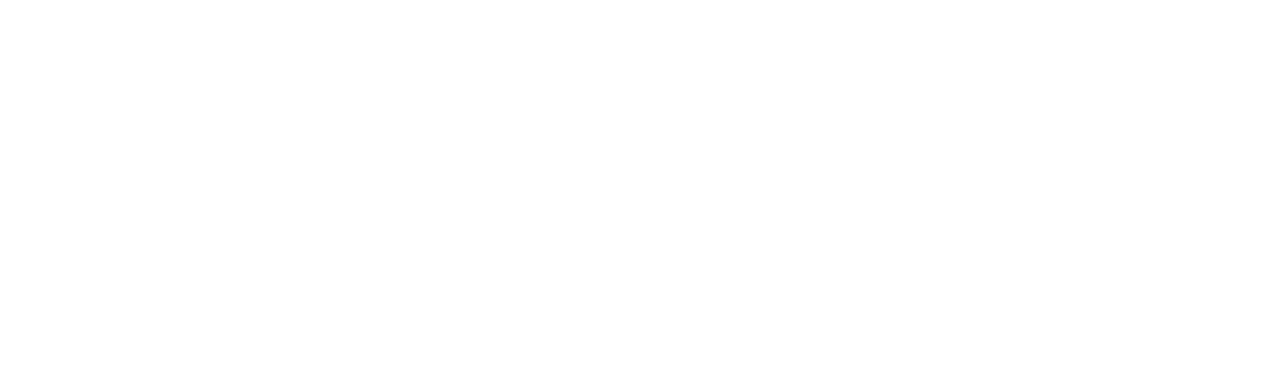
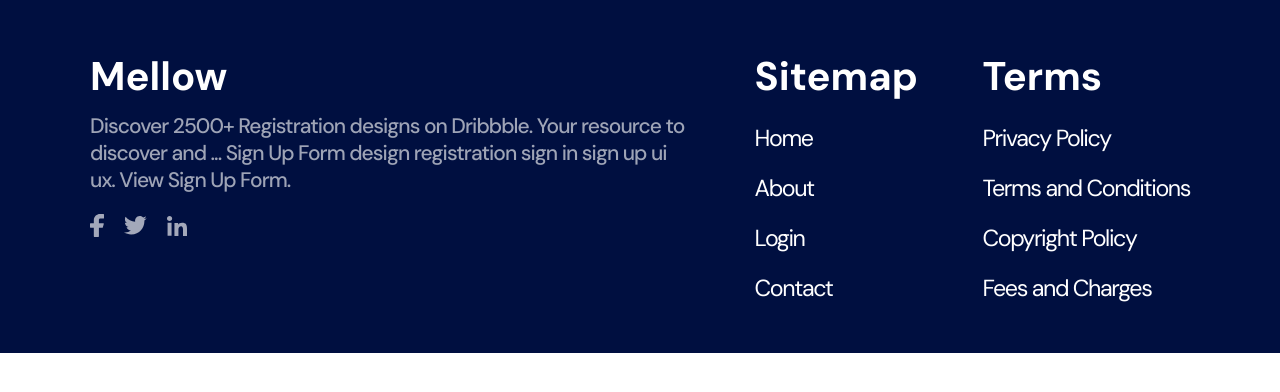
Before and after one commit to Jovit-Mathew236/Mellow, a React (Create React App) app: page / in a window 1280 px wide. Before the commit this address had no page. Shown: the top 392 px of the page. Built offline with nearby package versions, Linux system fonts and the light colour scheme; the HTML template or start-up script is replaced by a standard one.

Commit message:
new home page added and make footer

```diff
--- a/package.json
+++ b/package.json
@@ -1,6 +1,6 @@
 {
   "name": "newpro2",
-  "homepage": "https://jovit-mathew236.github.io/demo/",
+  "homepage": "demo",
   "version": "0.1.0",
   "private": true,
   "dependencies": {
@@ -10,7 +10,7 @@
     "react": "^18.2.0",
     "react-dom": "^18.2.0",
     "react-router-dom": "^6.3.0",
-    "react-scripts": "5.0.1",
+    "react-scripts": "^2.1.3",
     "web-vitals": "^2.1.4"
   },
   "scripts": {
--- a/public/index.html
+++ b/public/index.html
@@ -14,7 +14,7 @@
 
     <link rel="manifest" href="%PUBLIC_URL%/manifest.json" />
 
-    <title>Login</title>
+    <title>Mellow</title>
   </head>
   <body>
     <noscript>You need to enable JavaScript to run this app.</noscript>
--- a/src/App.js
+++ b/src/App.js
@@ -1,15 +1,18 @@
 import './App.css';
 import { BrowserRouter , Routes, Route } from 'react-router-dom';
+import React from 'react';
 
 import Login from './components/Login';
 import Onboarding from './components/Onboarding';
+import Home from './components/Home';
 
 function App() {
   return (
-    <BrowserRouter>
+    <BrowserRouter basename='/'>
       <Routes>
-        <Route path='/demo' element={<div><Login /></div>} />
-        <Route path='demo/onboarding' element={<div><Onboarding /></div>} />
+        <Route path='/login' element={<div><Login /></div>} />
+        <Route path='/onboarding' element={<div><Onboarding /></div>} />
+        <Route path='/' element={<div><Home/> </div>}/>
       </Routes>
     </BrowserRouter>
   );
--- /dev/null
+++ b/src/assets/icons/Facebook.js
@@ -0,0 +1,11 @@
+import React from 'react'
+
+function Facebook() {
+    return (
+        <svg width="14" height="23" viewBox="0 0 14 23" fill="none" xmlns="http://www.w3.org/2000/svg">
+            <path d="M14 0.646232C14 0.476844 13.933 0.314393 13.8136 0.194618C13.6943 0.0748421 13.5324 0.00755279 13.3636 0.00755279H10.1818C8.57961 -0.0725492 7.01094 0.487062 5.81856 1.56412C4.62617 2.64117 3.907 4.1481 3.81818 5.75566V9.20453H0.636364C0.467589 9.20453 0.305728 9.27182 0.186387 9.3916C0.0670454 9.51137 0 9.67382 0 9.84321V13.1643C0 13.3337 0.0670454 13.4962 0.186387 13.616C0.305728 13.7357 0.467589 13.803 0.636364 13.803H3.81818V22.3613C3.81818 22.5307 3.88523 22.6932 4.00457 22.8129C4.12391 22.9327 4.28577 23 4.45455 23H8.27273C8.4415 23 8.60336 22.9327 8.7227 22.8129C8.84205 22.6932 8.90909 22.5307 8.90909 22.3613V13.803H12.2436C12.3852 13.8051 12.5233 13.7597 12.6363 13.6741C12.7492 13.5885 12.8305 13.4676 12.8673 13.3304L13.7836 10.0093C13.809 9.9149 13.8124 9.81596 13.7936 9.72006C13.7748 9.62416 13.7344 9.53387 13.6753 9.45613C13.6163 9.3784 13.5403 9.31529 13.4532 9.27167C13.3661 9.22805 13.2701 9.20508 13.1727 9.20453H8.90909V5.75566C8.94075 5.43949 9.08869 5.14651 9.32403 4.93393C9.55937 4.72136 9.86521 4.60445 10.1818 4.60604H13.3636C13.5324 4.60604 13.6943 4.53875 13.8136 4.41898C13.933 4.2992 14 4.13675 14 3.96736V0.646232Z" fill="white" fill-opacity="0.64" />
+        </svg>
+    )
+}
+
+export default Facebook
--- /dev/null
+++ b/src/assets/icons/Linkedin.js
@@ -0,0 +1,15 @@
+import React from 'react'
+
+function Linkedin() {
+    return (
+        <svg width="20" height="20" viewBox="0 0 20 20" fill="none" xmlns="http://www.w3.org/2000/svg">
+            <path fill-rule="evenodd" clip-rule="evenodd" d="M7.429 6.969H11.143V8.819C11.678 7.755 13.05 6.799 15.111 6.799C19.062 6.799 20 8.917 20 12.803V20H16V13.688C16 11.475 15.465 10.227 14.103 10.227C12.214 10.227 11.429 11.572 11.429 13.687V20H7.429V6.969V6.969ZM0.57 19.83H4.57V6.799H0.57V19.83V19.83ZM5.143 2.55C5.14315 2.88528 5.07666 3.21724 4.94739 3.52659C4.81812 3.83594 4.62865 4.11651 4.39 4.352C3.9064 4.83262 3.25181 5.10165 2.57 5.1C1.88939 5.09954 1.23631 4.8312 0.752 4.353C0.514211 4.11671 0.325386 3.83582 0.196344 3.52643C0.0673015 3.21704 0.000579132 2.88522 0 2.55C0 1.873 0.27 1.225 0.753 0.747C1.23689 0.268158 1.89024 -0.000299211 2.571 2.50265e-07C3.253 2.50265e-07 3.907 0.269 4.39 0.747C4.872 1.225 5.143 1.873 5.143 2.55Z" fill="white" fill-opacity="0.64" />
+        </svg>
+
+
+
+
+    )
+}
+
+export default Linkedin
--- /dev/null
+++ b/src/assets/icons/Twitter.js
@@ -0,0 +1,11 @@
+import React from 'react'
+
+function Twitter() {
+    return (
+        <svg width="23" height="19" viewBox="0 0 23 19" fill="none" xmlns="http://www.w3.org/2000/svg">
+            <path d="M22.706 2.18952C21.871 2.55952 20.974 2.80952 20.031 2.92252C21.004 2.34031 21.7319 1.42398 22.079 0.344518C21.1648 0.887508 20.1643 1.26971 19.121 1.47452C18.4194 0.725384 17.4901 0.228845 16.4773 0.0619924C15.4646 -0.10486 14.4251 0.0673099 13.5202 0.551771C12.6154 1.03623 11.8958 1.80588 11.4732 2.74122C11.0505 3.67656 10.9485 4.72527 11.183 5.72452C9.33069 5.63151 7.51863 5.15007 5.86442 4.31142C4.21022 3.47278 2.75084 2.29568 1.581 0.856519C1.181 1.54652 0.951 2.34652 0.951 3.19852C0.950554 3.96551 1.13943 4.72076 1.50088 5.39725C1.86232 6.07374 2.38516 6.65056 3.023 7.07652C2.28328 7.05298 1.55987 6.8531 0.913 6.49352V6.55352C0.912925 7.62926 1.28503 8.6719 1.96618 9.50451C2.64733 10.3371 3.59557 10.9084 4.65 11.1215C3.96378 11.3072 3.24434 11.3346 2.546 11.2015C2.8435 12.1271 3.423 12.9365 4.20337 13.5164C4.98374 14.0963 5.92592 14.4177 6.898 14.4355C5.24783 15.7309 3.20989 16.4336 1.112 16.4305C0.740381 16.4306 0.369076 16.4089 0 16.3655C2.12948 17.7347 4.60834 18.4613 7.14 18.4585C15.71 18.4585 20.395 11.3605 20.395 5.20452C20.395 5.00452 20.39 4.80252 20.381 4.60252C21.2923 3.94349 22.0789 3.12741 22.704 2.19252L22.706 2.18952V2.18952Z" fill="white" fill-opacity="0.64" />
+        </svg>
+    )
+}
+
+export default Twitter
--- /dev/null
+++ b/src/components/Home.js
@@ -0,0 +1,47 @@
+import React from 'react'
+import Facebook from '../assets/icons/Facebook'
+import Linkedin from '../assets/icons/Linkedin'
+import Twitter from '../assets/icons/Twitter'
+import './home.css'
+
+function Home() {
+    return (
+        <div>
+            {/* Footer */}
+            <div className="footer">
+                <div className="footer-content">
+                    <div className="footer-about">
+                        <h1>Mellow</h1>
+                        <p>Discover 2500+ Registration designs on Dribbble. Your resource to discover and ... Sign Up Form design registration sign in sign up ui ux. View Sign Up Form.</p>
+                        <div className="contact-icons">
+                            <div className="ico"> <Facebook /></div>
+                            <div className="ico"><Twitter /></div>
+                            <div className="ico"><Linkedin /></div>
+
+                        </div>
+                    </div>
+                    <div className="sitemap">
+                        <h1>Sitemap</h1>
+                        <ol>
+                            <li><a href="#">Home</a></li>
+                            <li><a href="#">About</a></li>
+                            <li><a href="/login">Login</a></li>
+                            <li><a href="#">Contact</a></li>
+                        </ol>
+                    </div>
+                    <div className="terms">
+                        <h1>Terms</h1>
+                        <ol>
+                            <li><a href="#">Privacy Policy</a></li>
+                            <li><a href="#">Terms and Conditions</a></li>
+                            <li><a href="#">Copyright Policy</a></li>
+                            <li><a href="#">Fees and Charges</a></li>
+                        </ol>
+                    </div>
+                </div>
+            </div>
+        </div>
+    )
+}
+
+export default Home
--- a/src/components/Login.js
+++ b/src/components/Login.js
@@ -39,7 +39,7 @@
                         <button className="g-btn"><p className='g-logo'></p>Continue with Google</button>
                     </div>
 
-                    <p className='signup-p'>New to the platform? <a className='signup-link' href="#">Sign Up</a> Now</p>
+                    <p className='signup-p'>New to the platform? <a className='signup-link' href="www.google.com">Sign Up</a> Now</p>
 
                 </div>
 
--- /dev/null
+++ b/src/components/home.css
@@ -0,0 +1,76 @@
+
+
+/* Footer */
+
+.footer {
+    background-color: #000F40;
+    width: 100vw;
+    height: auto;
+    /* padding: 20px; */
+}
+
+.footer-content {
+    color: white;
+    padding: 40px 90px;
+    display: flex;
+    justify-content: space-between;
+}
+
+.footer-about {
+    /* flex: 30%; */
+    width: 600px;
+}
+
+.footer-content h1 {
+    font-family: 'DM Sans';
+    font-style: normal;
+    font-weight: 700;
+    font-size: 2.5em;
+    color: white;
+}
+
+.footer-about p {
+    font-family: 'DM Sans';
+    font-style: normal;
+    font-weight: 500;
+    font-size: 21px;
+    line-height: 27px;
+    letter-spacing: -0.045em;
+
+    color: #9EA4B6;
+}
+
+.footer-about .contact-icons {
+    display: flex;
+    align-items: center;
+    margin-top: 20px;
+}
+
+.footer-about .contact-icons .ico {
+
+    margin-right: 20px;
+}
+
+.sitemap {
+    /* flex: 25%; */
+}
+
+.terms {
+    /* flex: 25%; */
+}
+
+.footer-content li {
+    font-family: 'DM Sans';
+    font-style: normal;
+    font-weight: 400;
+    font-size: 1.453em;
+    line-height: 116%;
+    list-style: none;
+    line-height: 50px;
+    letter-spacing: -0.06em;
+}
+
+.footer-content a {
+    text-decoration: none;
+    color: white;
+}
--- a/src/components/onboarding.css
+++ b/src/components/onboarding.css
@@ -73,10 +73,10 @@
 
 .firstpic {
     position: absolute;
-    width: 264.25px;
-    height: 162px;
-    left: 1267px;
-    top: 91px;
+    width: 14.25vw;
+    height: 12vw;
+    right: 0px;
+    top: 5vh;
 
     background: url(../images/image\ 6.png);
     background-repeat: no-repeat;
@@ -87,10 +87,10 @@
 
 .secpic {
     position: absolute;
-    width: 264.25px;
-    height: 262px;
-    left: 1067px;
-    top: 291px;
+    width: 18.25vw;
+    height: 32vw;
+    right: 210px;
+    top: 35vh;
 
     background: url(../images/close-up-young-successful-man-smiling-camera-standing-casual-outfit-against-blue-background\ 1.png);
     background-repeat: no-repeat;
@@ -100,10 +100,10 @@
 
 .thirdpic {
     position: absolute;
-    width: 140px;
-    height: 141px;
-    left: 925px;
-    top: 598px;
+    width: 10vw;
+    height: 11vw;
+    right: 510px;
+    top: 75vh;
 
     background: url(../images/image\ 4.png);
     background-repeat: no-repeat;
--- a/src/index.css
+++ b/src/index.css
@@ -1,3 +1,5 @@
+@import url('https://fonts.googleapis.com/css2?family=DM+Sans:wght@400;500;700&display=swap');
+
 *{
   margin: 0%;
   padding: 0%;
```
Also changed, not shown: 1 other file (tests, documents, lock files or other folders).
